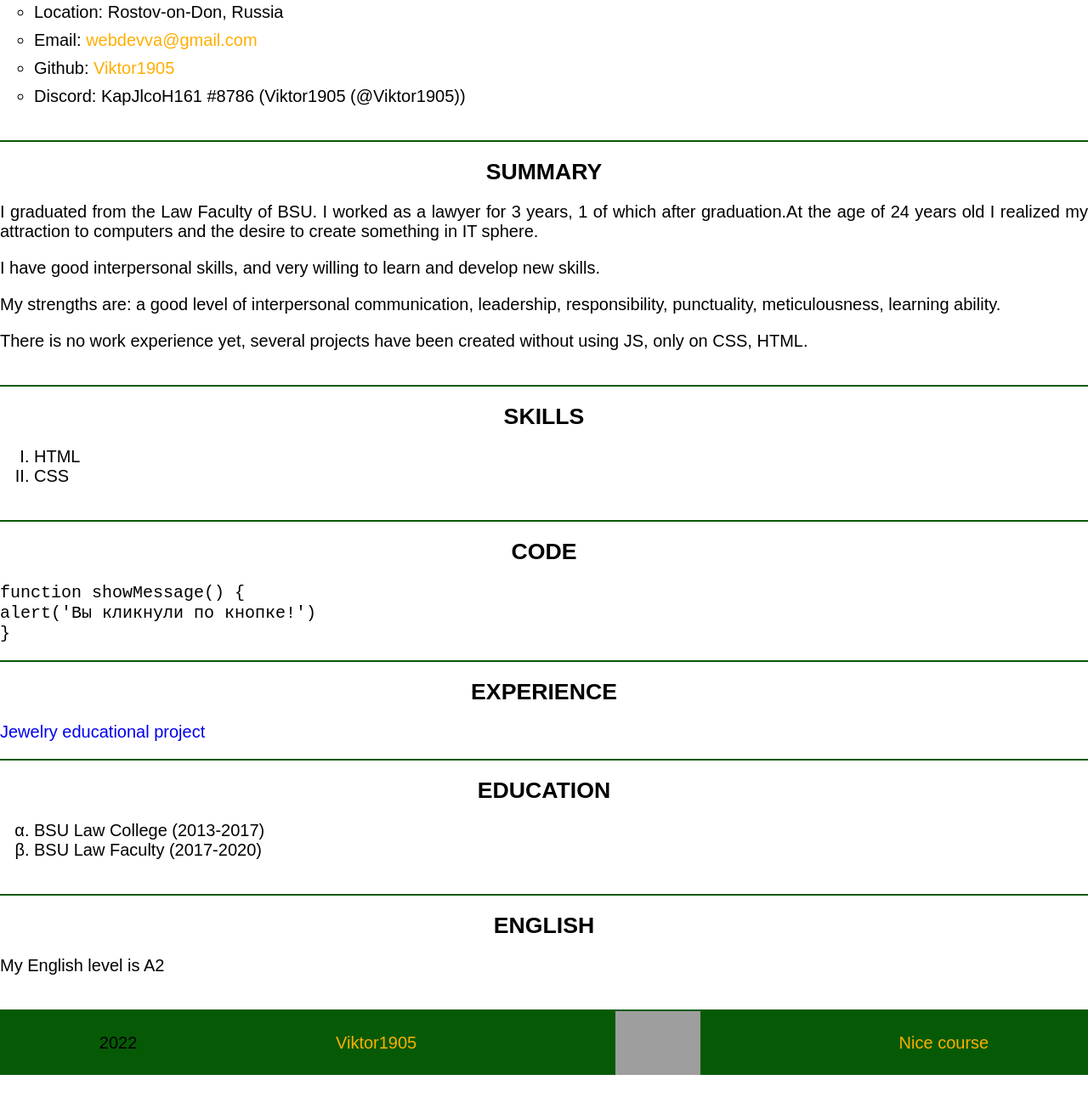
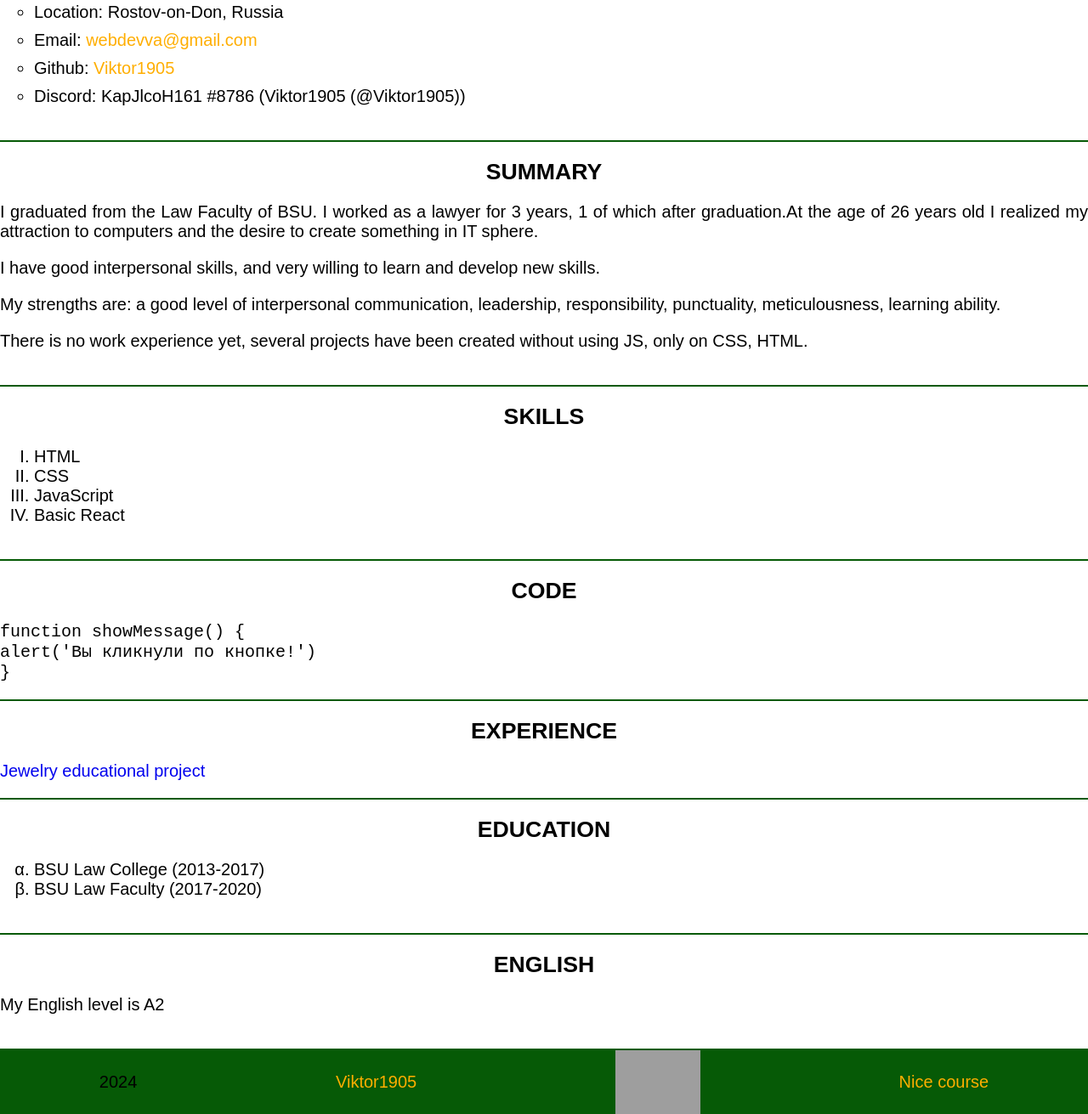
Before and after one commit to Viktor1905/rsschool-cv, a plain HTML site: page index.html in a window 1280 px wide. Shown: the part 696-2007 px from the top of the page at 85% size. Before the commit the page ends 1961 px from the top, so only its background shows below. Drawn offline with Linux system fonts and the light colour scheme; grey boxes are pictures that could not be loaded.

Commit message:
init:CV #2

```diff
--- a/index.html
+++ b/index.html
@@ -39,7 +39,7 @@
         </section>
         <section class="about main-wrapper" id="about">
             <h2 class="about-header">Summary</h2>
-            <p>I graduated from the Law Faculty of BSU. I worked as a lawyer for 3 years, 1 of which after graduation.At the age of 24 years old I realized my attraction to computers and the desire to create something in IT sphere.</p>
+            <p>I graduated from the Law Faculty of BSU. I worked as a lawyer for 3 years, 1 of which after graduation.At the age of 26 years old I realized my attraction to computers and the desire to create something in IT sphere.</p>
             <p>I have good interpersonal skills, and very willing to learn and develop new skills.</p>
             <p> My strengths are: a good level of interpersonal communication, leadership, responsibility, punctuality, meticulousness, learning ability.</p>
             <p>  There is no work experience yet, several projects have been created without using JS, only on CSS, HTML.</p>
@@ -49,6 +49,8 @@
             <ul class="skills-ul">
                 <li>HTML</li>
                 <li>CSS</li>
+                <li>JavaScript</li>
+                <li>Basic React</li>
             </ul>
         </section>
         <section class="code main-wrapper" id="code">
@@ -77,10 +79,10 @@
     </main>
     <footer class="footer-cv">
         <div class="footer-wrapper">
-        <span>2022</span>
+        <span>2024</span>
         <a href="https://github.com/Viktor1905" class="footer-githublink link">Viktor1905</a>
         <img src="https://rs.school/images/rs_school_js.svg" alt="logo" width="100">
-        <a href="https://rs.school/js/" class="link">Nice course</a>
+        <a href="https://rs.school/courses/javascript-ru" class="link">Nice course</a>
         </div>
     </footer>
 </body>
```
Also changed, not shown: html.txt (added).
